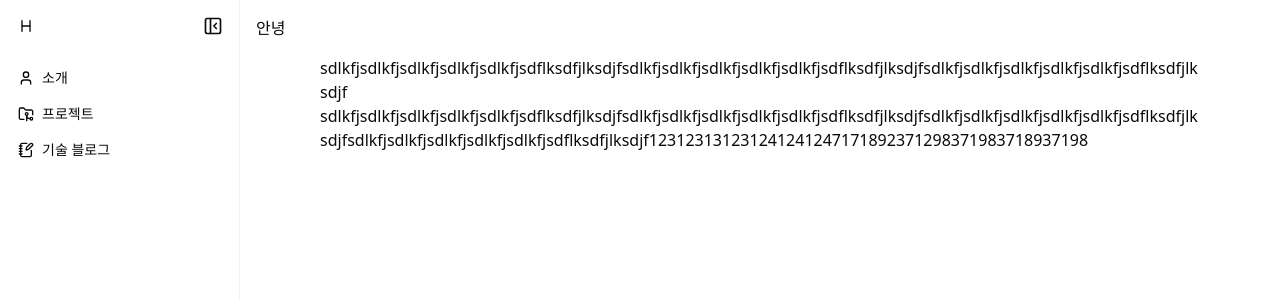
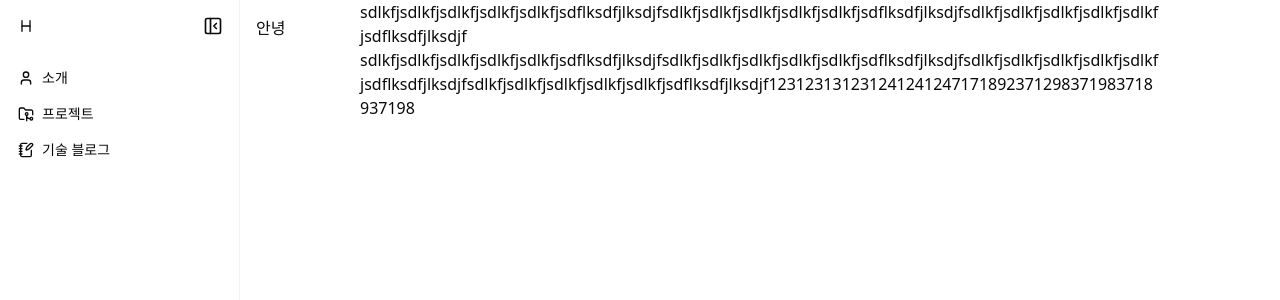
Before and after one commit to hossi-py/hossi-tistory, a Next.js app in the folder next-demo/: page / in a window 1280 px wide. Shown: the top 300 px of the page. Built offline with nearby package versions, Linux system fonts and the light colour scheme.

Commit message:
컨텐츠가 헤더 영역까지 오도록

```diff
--- a/next-demo/src/components/layout/client-layout.tsx
+++ b/next-demo/src/components/layout/client-layout.tsx
@@ -16,15 +16,13 @@ export default function ClientLayout({
   return (
     <main
       className={cn(
-        "transition-all duration-300 pt-[var(--height-header)]",
+        "transition-all duration-300",
         expanded
           ? "ml-[var(--width-expanded-lnb)]"
           : "ml-[var(--width-collapsed-lnb)]"
       )}
     >
-      <div className="px-20 max-w-full overflow-x-auto break-words">
-        {children}
-      </div>
+      <div className="px-30 max-w-full break-words">{children}</div>
     </main>
   );
 }
```
